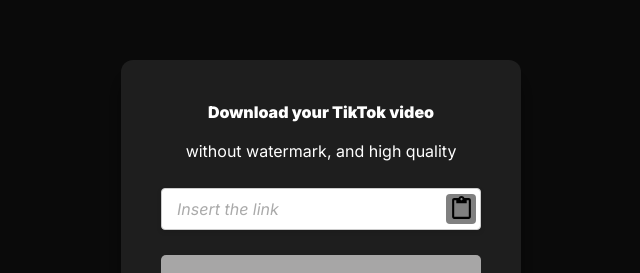
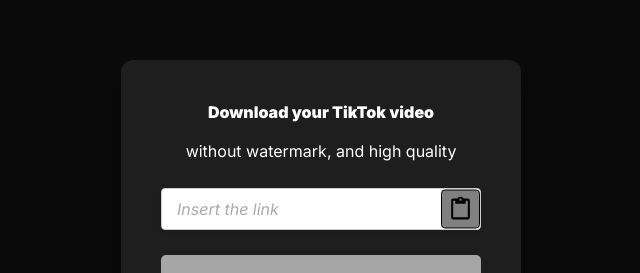
Before and after one commit to medeiroscaio/tiktokwithoutwatermark, a React (Vite) app: page / in a window 1280 px wide. Shown: the part 198-471 px from the top of the page, without its empty margins (319-959 px from the left). Built offline with nearby package versions, Linux system fonts and the light colour scheme.

Commit message:
button correction

```diff
--- a/src/components/container/UserModal.css
+++ b/src/components/container/UserModal.css
@@ -69,10 +69,10 @@
   transform: translateY(-50%);
   top: 50%;
   right: 0;
-  margin-right: 5px;
   font-size: 25px;
-  width: 30px;
-  height: 30px;
+  width: 39px;
+  height: 39px;
+  margin-right: 1px;
   border: none;
   background-color: #808080;
   cursor: pointer;
@@ -80,6 +80,7 @@
   display: flex;
   justify-content: center;
   align-items: center;
+  border: solid black 1px;
 }
 .download-button {
   border: none;
```
